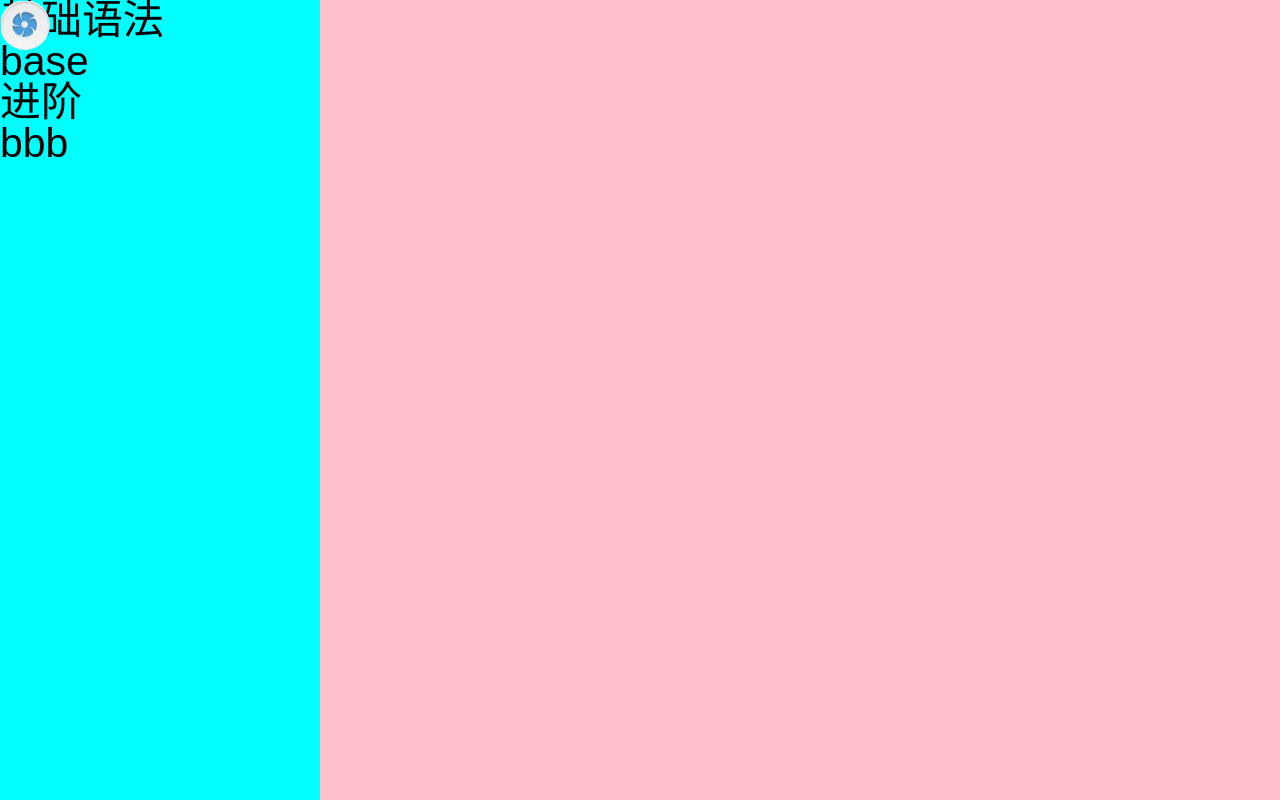
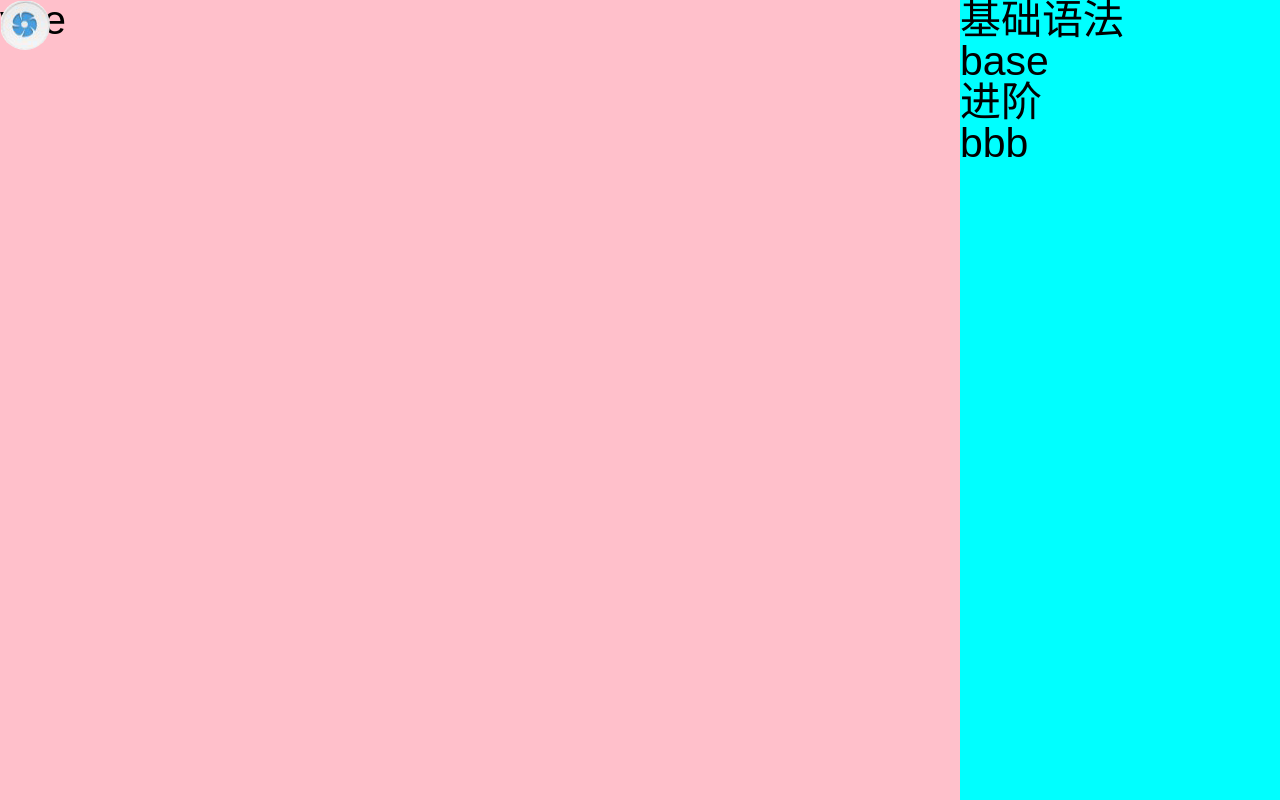
Before and after one commit to datura-lj/study-vue-app, a Vue app: page /#/ in a window 1280 px wide. Built offline with nearby package versions, Linux system fonts and the light colour scheme; what vue-scroll would draw is missing.

Commit message:
调整侧边栏位置为右侧

```diff
--- a/src/components/navtools/LeftTabBar.vue
+++ b/src/components/navtools/LeftTabBar.vue
@@ -17,7 +17,7 @@ export default{
 		height: 100%;
 		background-color: aqua;
     position: absolute;
-    left: 0;
+    right: 0;
     top: 0;
 	}
 </style>
```
